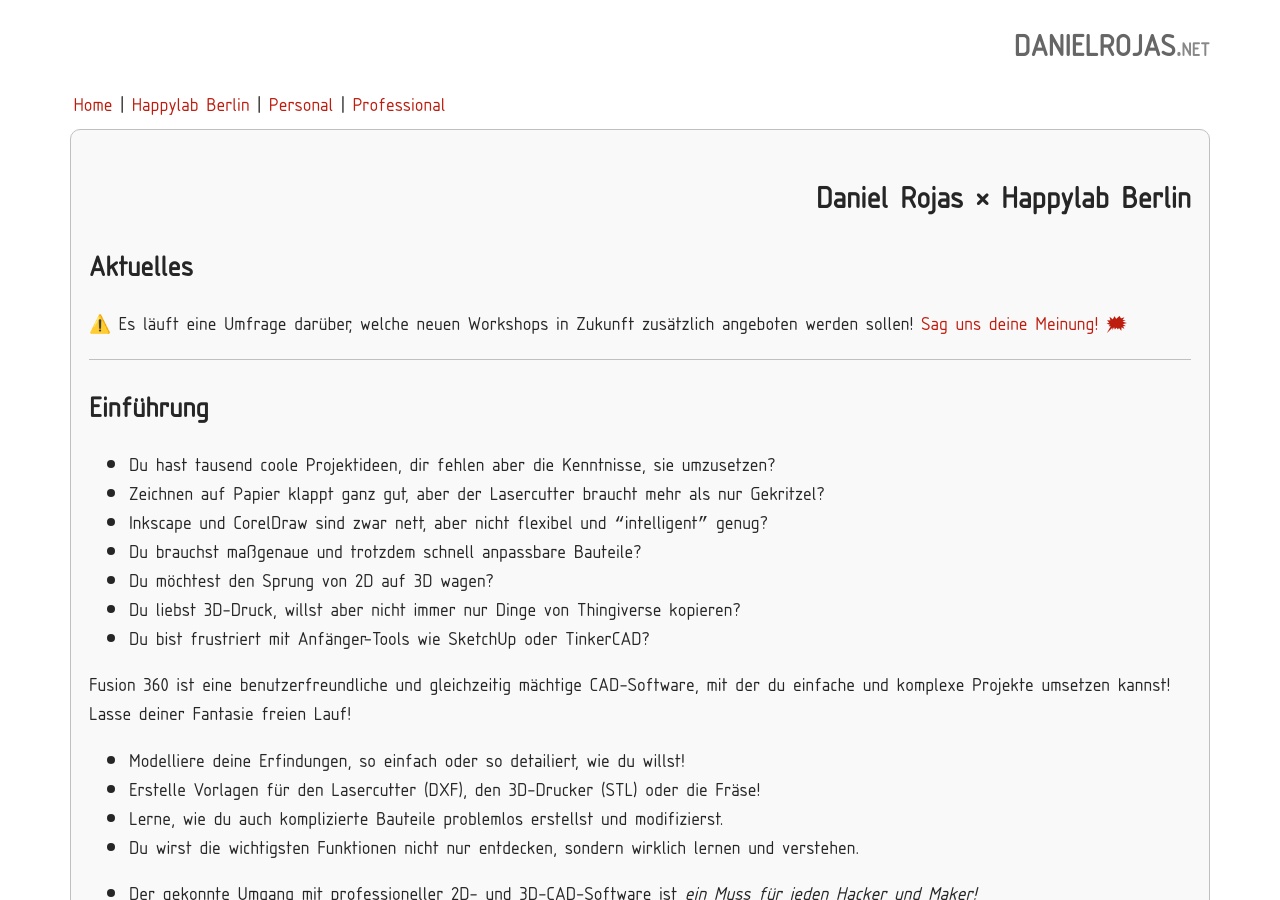
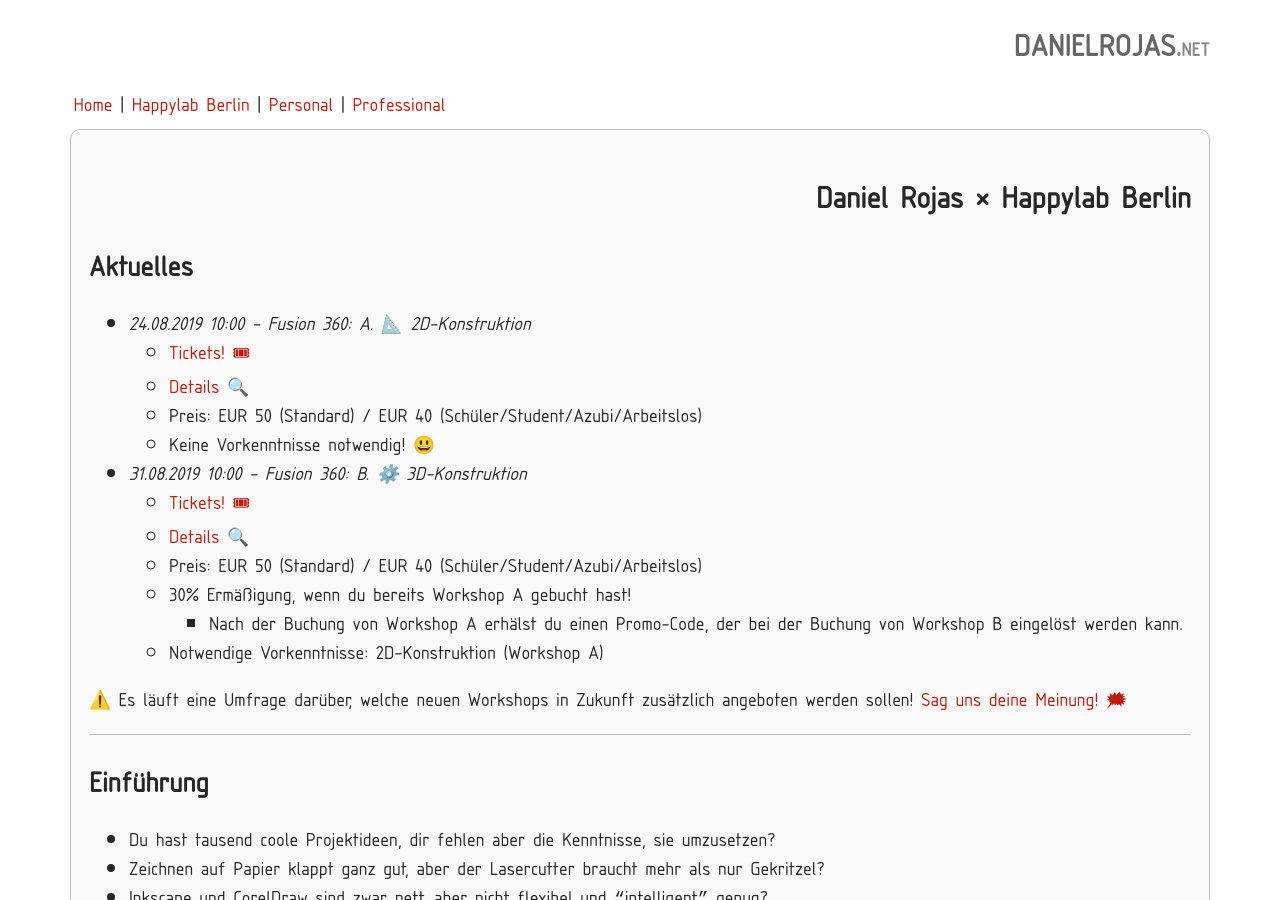
Before and after one commit to 17o2/17o2.github.io, a Jekyll site: the page built from _pages/90_happylab.md, in a window 1280 px wide and 900 px high. Built offline with Jekyll 4.4.1, drawn with Linux system fonts in a browser that asks for light colours; nearby versions of some CDN libraries.

Commit message:
workshops August 2019

```diff
--- a/_pages/90_happylab.md
+++ b/_pages/90_happylab.md
@@ -6,6 +6,19 @@
 ---
 
 ## Aktuelles
+
+* *24.08.2019 10:00 - Fusion 360: A. 📐 2D-Konstruktion*
+  * [Tickets! 🎟](https://www.eventbrite.com/e/fusion-360-workshop-2d-konstruktion-tickets-63341923398)
+  * [Details 🔍](/happylab/details)
+  * Preis: EUR 50 (Standard) / EUR 40 (Schüler/Student/Azubi/Arbeitslos)
+  * Keine Vorkenntnisse notwendig! 😃
+* *31.08.2019 10:00 - Fusion 360: B. ⚙️ 3D-Konstruktion*
+  * [Tickets! 🎟](https://www.eventbrite.com/e/fusion-360-workshop-3d-konstruktion-tickets-63342016677)
+  * [Details 🔍](/happylab/details)
+  * Preis: EUR 50 (Standard) / EUR 40 (Schüler/Student/Azubi/Arbeitslos)
+  * 30% Ermäßigung, wenn du bereits Workshop A gebucht hast!
+     * Nach der Buchung von Workshop A erhälst du einen Promo-Code, der bei der Buchung von Workshop B eingelöst werden kann.
+  * Notwendige Vorkenntnisse: 2D-Konstruktion (Workshop A)
 
 ⚠️ Es läuft eine Umfrage darüber,
 welche neuen Workshops in Zukunft zusätzlich angeboten werden sollen! [Sag uns deine Meinung! 🗯](/happylab/poll)
```
Also changed, not shown: _pages/91_happylab_details.md (+3 -3 lines).
